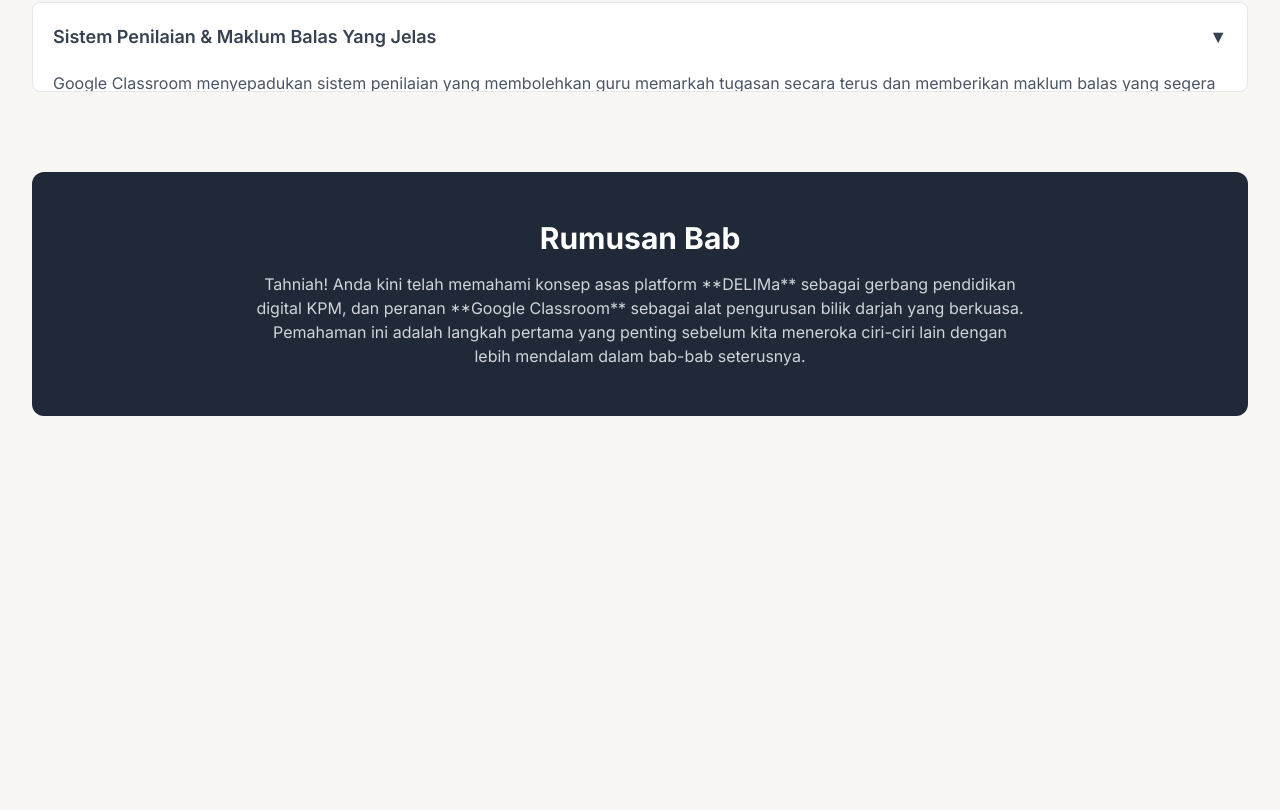
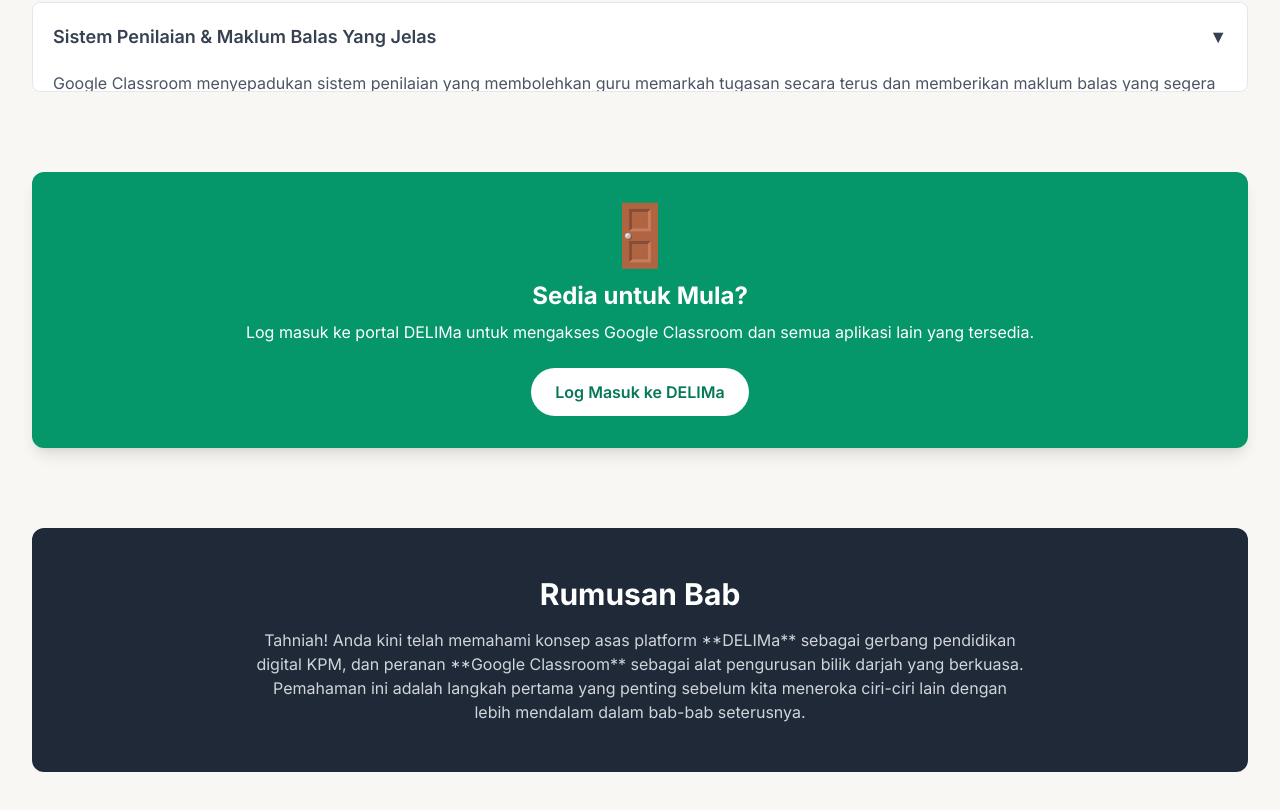
Before and after one commit to Samil-Mey/GCDelima, a plain HTML site: page index.html in a window 1280 px wide. Shown: the part 1962-2772 px from the top of the page. Before the commit the page ends 2426 px from the top, so only its background shows below. Drawn offline with nearby package versions, Linux system fonts and the light colour scheme.

Commit message:
Update index.html

```diff
--- a/index.html
+++ b/index.html
@@ -146,6 +146,17 @@
                 </div>
             </section>
 
+            <section id="delima-login" class="mb-20">
+                <div class="bg-emerald-600 p-8 rounded-xl shadow-lg text-center">
+                    <div class="text-6xl text-white mb-4">🚪</div>
+                    <h3 class="text-2xl font-bold text-white mb-2">Sedia untuk Mula?</h3>
+                    <p class="text-white mb-6">Log masuk ke portal DELIMa untuk mengakses Google Classroom dan semua aplikasi lain yang tersedia.</p>
+                    <a href="https://d2.delima.edu.my/" target="_blank" class="inline-block bg-white text-emerald-700 font-semibold px-6 py-3 rounded-full hover:bg-gray-100 transition duration-300">
+                        Log Masuk ke DELIMa
+                    </a>
+                </div>
+            </section>
+
             <section id="rumusan" class="bg-gray-800 text-white rounded-xl p-8 md:p-12 text-center">
                 <h2 class="text-3xl font-bold mb-4">Rumusan Bab</h2>
                 <p class="max-w-3xl mx-auto text-gray-300">Tahniah! Anda kini telah memahami konsep asas platform **DELIMa** sebagai gerbang pendidikan digital KPM, dan peranan **Google Classroom** sebagai alat pengurusan bilik darjah yang berkuasa. Pemahaman ini adalah langkah pertama yang penting sebelum kita meneroka ciri-ciri lain dengan lebih mendalam dalam bab-bab seterusnya.</p>
```
